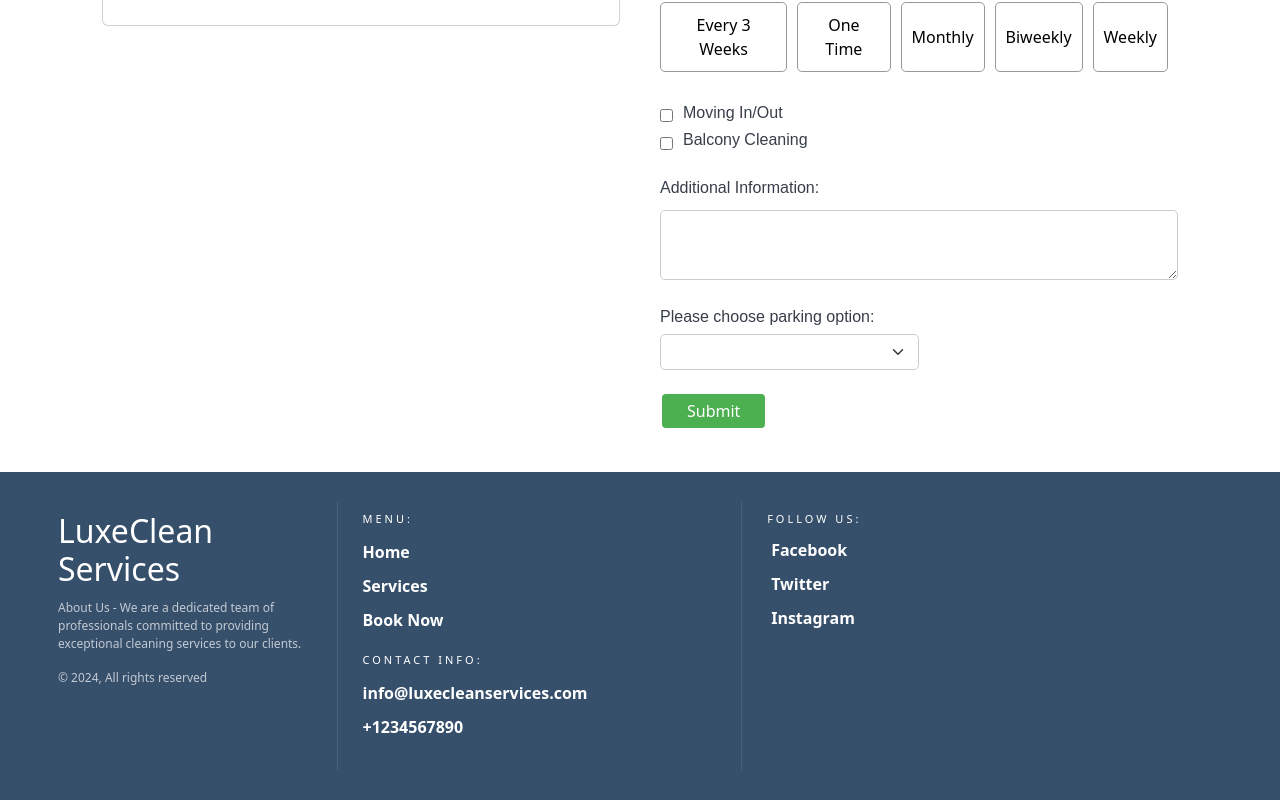
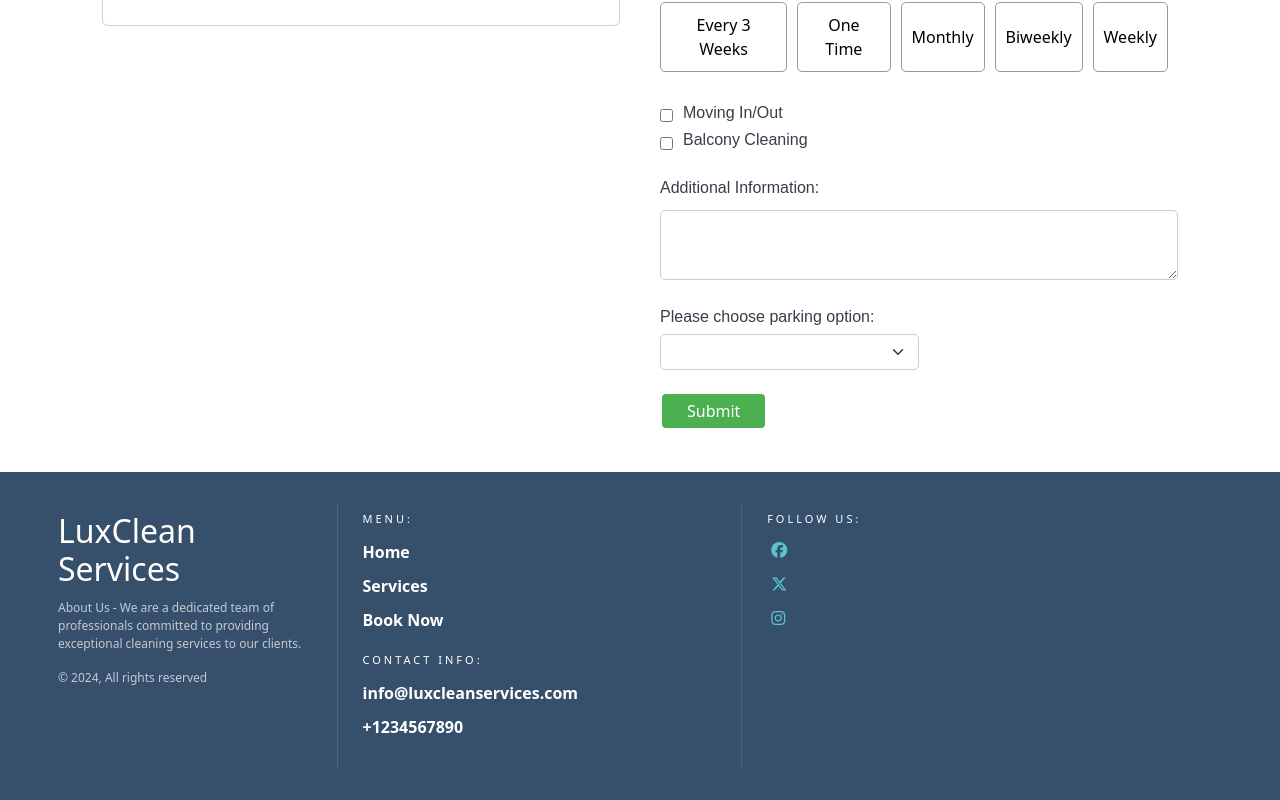
Before and after one commit to NGO-Website/luxclean, an Angular app: page /book-now in a window 1280 px wide. Shown: the part 1161-1961 px from the top of the page. Built offline with nearby package versions, Linux system fonts and the light colour scheme.

Commit message:
style fix

```diff
--- a/src/app/components/footer/footer.component.html
+++ b/src/app/components/footer/footer.component.html
@@ -1,7 +1,7 @@
 <footer class="footer-bs">
     <div class="row">
       <div class="col-md-3 footer-brand animated fadeInLeft">
-          <h2>LuxeClean Services</h2>
+          <h2>LuxClean Services</h2>
             <p>About Us - We are a dedicated team of professionals committed to providing exceptional cleaning services to our clients.</p>
             <p>© 2024, All rights reserved</p>
         </div>
@@ -17,7 +17,7 @@
           <div class="col-md-6">
                 <h4>Contact Info: </h4>
                 <ul class="list">
-                    <li>info@luxecleanservices.com</li>
+                    <li>info@luxcleanservices.com</li>
                     <li>+1234567890</li>
                 </ul>
             </div>
@@ -25,9 +25,9 @@
       <div class="col-md-2 footer-social animated fadeInDown">
           <h4>Follow Us:</h4>
           <ul>
-              <li><a href="#">Facebook</a></li>
-              <li><a href="#">Twitter</a></li>
-              <li><a href="#">Instagram</a></li>
+              <li><a href="#"><i class="fa-brands fa-facebook" style="color: #5bc2ce"></i></a></li>
+              <li><a href="#"><i class="fa-brands fa-x-twitter" style="color: #5bc2ce"></i></a></li>
+              <li><a href="#"><i class="fa-brands fa-instagram" style="color: #5bc2ce"></i></a></li>
             </ul>
         </div>
     </div>
--- a/src/app/components/navbar/navbar.component.html
+++ b/src/app/components/navbar/navbar.component.html
@@ -5,6 +5,6 @@
           <li><a href="/service">Services & Prices</a></li>
           <li><a href="/book-now">Book Now</a></li>
       </ul>
-      <h5 class="logo">LuxeClean Services</h5>
+      <h5 class="logo">LuxClean Services</h5>
   </div>
 </nav>
--- a/src/index.html
+++ b/src/index.html
@@ -2,7 +2,7 @@
 <html lang="en">
   <head>
     <meta charset="utf-8" />
-    <title>LuxeClean Services</title>
+    <title>LuxClean Services</title>
     <base href="/" />
     <meta name="viewport" content="width=device-width, initial-scale=1" />
     <link rel="icon" type="image/x-icon" href="favicon.ico" />
```
